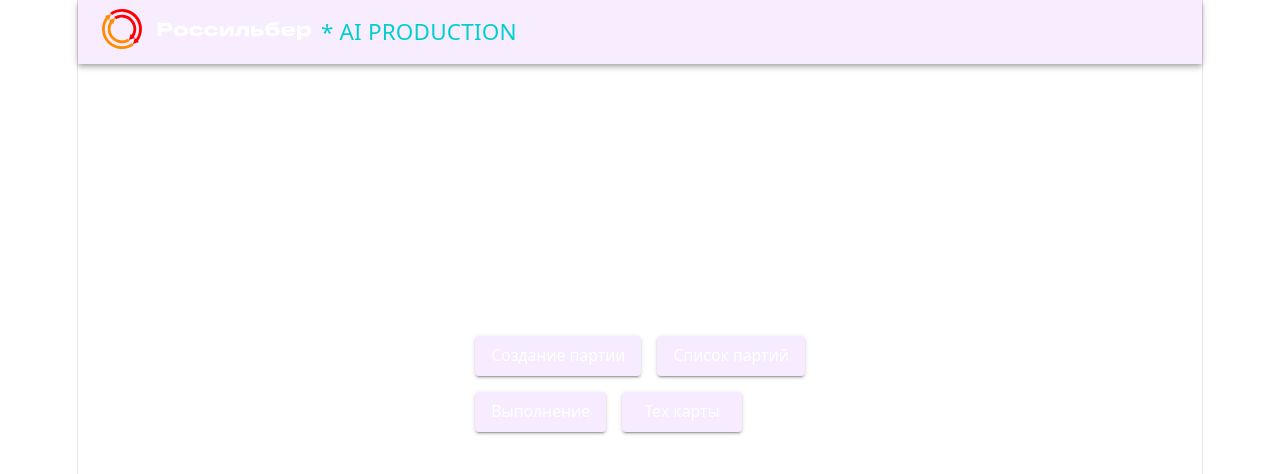
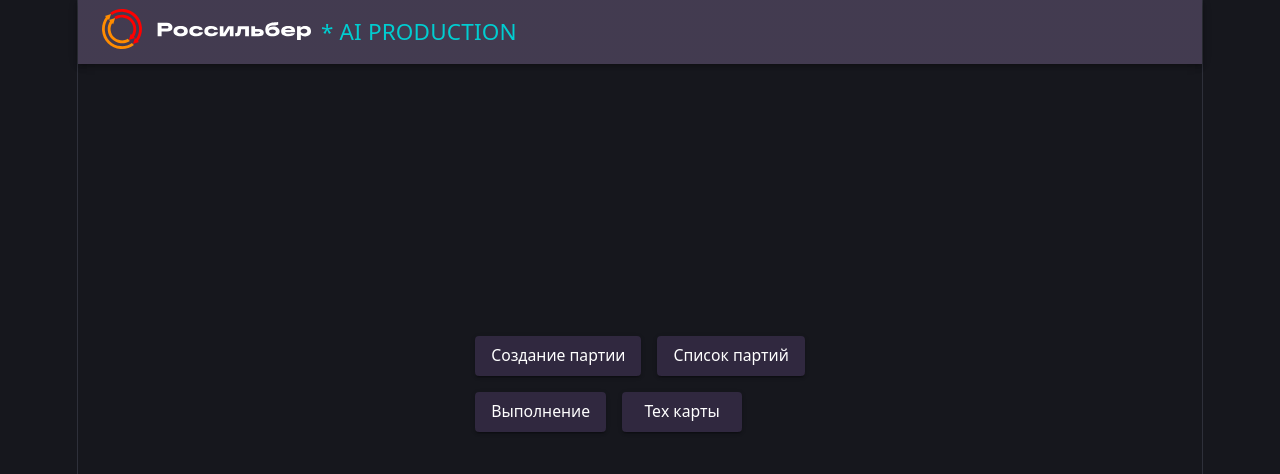
Before and after one commit to Ympakaloky/Rossilber_AI_Project, a React (Vite) app: page / in a window 1280 px wide. Shown: the top 474 px of the page. Built offline with nearby package versions, Linux system fonts and the light colour scheme.

Commit message:
убрал светлую тему

```diff
--- a/index.html
+++ b/index.html
@@ -4,6 +4,7 @@
     <meta charset="UTF-8" />
     <link rel="icon" href="/src/images/favicon.ico" type="image/x-icon" />
     <meta name="viewport" content="width=device-width, initial-scale=1.0" />
+    <meta name="color-scheme" content="dark" />
     <title>rossilber-ai-project</title>
   </head>
   <body>
--- a/src/index.css
+++ b/src/index.css
@@ -1,23 +1,23 @@
 :root {
-  --text: #6b6375;
-  --text-h: #08060d;
-  --bg: #fff;
-  --border: #e5e4e7;
-  --code-bg: #f4f3ec;
-  --accent: #aa3bff;
-  --accent-bg: rgba(170, 59, 255, 0.1);
-  --accent-border: rgba(170, 59, 255, 0.5);
-  --social-bg: rgba(244, 243, 236, 0.5);
+  --text: #9ca3af;
+  --text-h: #f3f4f6;
+  --bg: #16171d;
+  --border: #2e303a;
+  --code-bg: #1f2028;
+  --accent: #c084fc;
+  --accent-bg: rgba(192, 132, 252, 0.15);
+  --accent-border: rgba(192, 132, 252, 0.5);
+  --social-bg: rgba(47, 48, 58, 0.5);
   --shadow:
-    rgba(0, 0, 0, 0.1) 0 10px 15px -3px, rgba(0, 0, 0, 0.05) 0 4px 6px -2px;
+    rgba(0, 0, 0, 0.4) 0 10px 15px -3px, rgba(0, 0, 0, 0.25) 0 4px 6px -2px;
 
-  --sans: system-ui, 'Segoe UI', Roboto, sans-serif;
-  --heading: system-ui, 'Segoe UI', Roboto, sans-serif;
+  --sans: system-ui, "Segoe UI", Roboto, sans-serif;
+  --heading: system-ui, "Segoe UI", Roboto, sans-serif;
   --mono: ui-monospace, Consolas, monospace;
 
   font: 18px/145% var(--sans);
   letter-spacing: 0.18px;
-  color-scheme: light dark;
+  color-scheme: dark;
   color: var(--text);
   background: var(--bg);
   font-synthesis: none;
@@ -27,26 +27,6 @@
 
   @media (max-width: 1024px) {
     font-size: 16px;
-  }
-}
-
-@media (prefers-color-scheme: dark) {
-  :root {
-    --text: #9ca3af;
-    --text-h: #f3f4f6;
-    --bg: #16171d;
-    --border: #2e303a;
-    --code-bg: #1f2028;
-    --accent: #c084fc;
-    --accent-bg: rgba(192, 132, 252, 0.15);
-    --accent-border: rgba(192, 132, 252, 0.5);
-    --social-bg: rgba(47, 48, 58, 0.5);
-    --shadow:
-      rgba(0, 0, 0, 0.4) 0 10px 15px -3px, rgba(0, 0, 0, 0.25) 0 4px 6px -2px;
-  }
-
-  #social .button-icon {
-    filter: invert(1) brightness(2);
   }
 }
 
```
